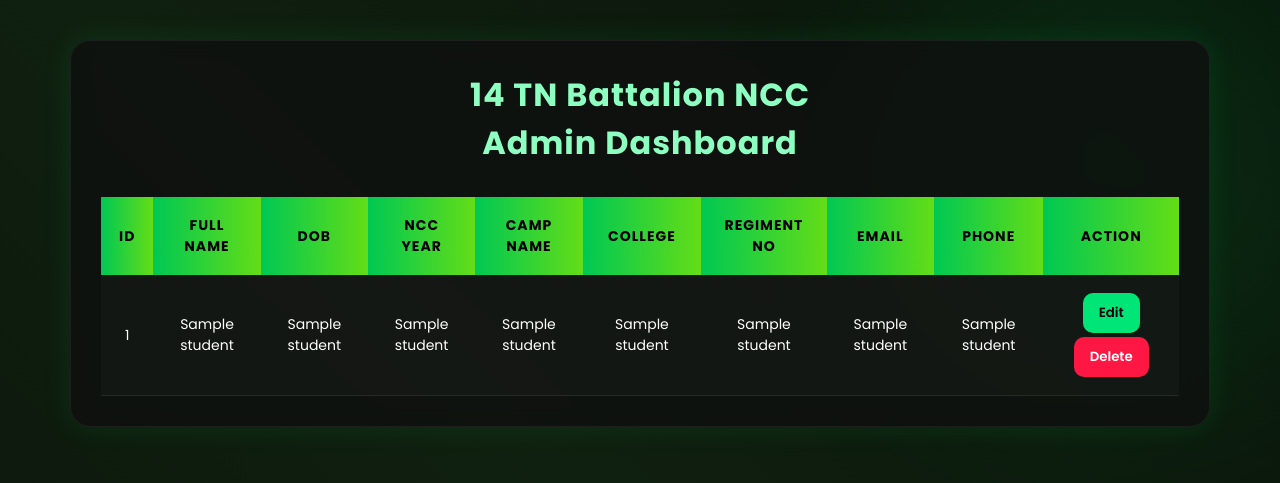
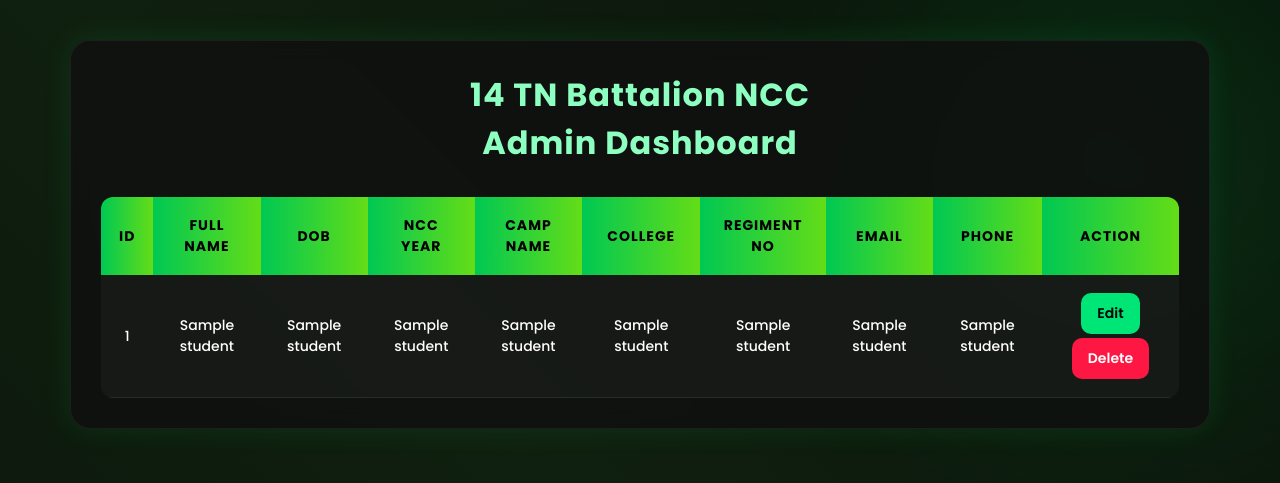
Before and after one commit to Priyankasivalingam/14_tn_battalion_ncc_registration, a Flask app: template templates/admin_dashboard.html in a window 1280 px wide. Shown: the top 483 px of the page. Run offline with Flask 3, Linux system fonts and the light colour scheme; the template is opened without the code that fills it: most values are stand-ins (such as "Sample title", 1, 10 or a date in 2020).

Commit message:
updated railway flask app

```diff
--- a/static/css/dashboard.css
+++ b/static/css/dashboard.css
@@ -22,7 +22,10 @@ body{
     position:relative;
 }
 
-/* Background Animation */
+
+/* =========================================
+BACKGROUND ANIMATION
+========================================= */
 
 body::before{
 
@@ -63,7 +66,10 @@ body::before{
     }
 }
 
-/* Glow */
+
+/* =========================================
+GREEN GLOW
+========================================= */
 
 .glow{
 
@@ -84,7 +90,10 @@ body::before{
     z-index:-1;
 }
 
-/* Container */
+
+/* =========================================
+CONTAINER
+========================================= */
 
 .container{
 
@@ -96,7 +105,7 @@ body::before{
 
     border-radius:20px;
 
-    background:rgba(15,15,15,0.75);
+    background:rgba(15,15,15,0.80);
 
     border:1px solid rgba(255,255,255,0.06);
 
@@ -106,7 +115,10 @@ body::before{
     0 0 30px rgba(0,255,100,0.1);
 }
 
-/* Heading */
+
+/* =========================================
+HEADING
+========================================= */
 
 h1{
 
@@ -121,9 +133,14 @@ h1{
     font-weight:700;
 
     letter-spacing:1px;
+
+    line-height:1.5;
 }
 
-/* Table */
+
+/* =========================================
+TABLE
+========================================= */
 
 table{
 
@@ -132,7 +149,14 @@ table{
     border-collapse:collapse;
 
     margin-top:20px;
+
+    overflow:hidden;
+
+    border-radius:12px;
 }
+
+
+/* TABLE HEADER */
 
 th{
 
@@ -152,7 +176,12 @@ th{
     text-transform:uppercase;
 
     letter-spacing:1px;
+
+    font-weight:700;
 }
+
+
+/* TABLE DATA */
 
 td{
 
@@ -162,22 +191,37 @@ td{
 
     border-bottom:1px solid rgba(255,255,255,0.08);
 
-    background:rgba(255,255,255,0.02);
+    background:rgba(255,255,255,0.03);
 
     font-size:14px;
+
+    color:#ffffff;
+
+    font-weight:500;
 }
+
+
+/* ROWS */
 
 tr{
 
-    transition:0.3s;
+    transition:0.3s ease;
 }
+
+
+/* HOVER EFFECT */
 
 tr:hover td{
 
-    background:rgba(0,255,100,0.08);
+    background:rgba(0,255,100,0.10);
+
+    color:#8cffc1;
 }
 
-/* Buttons */
+
+/* =========================================
+BUTTONS
+========================================= */
 
 .action-btn{
 
@@ -194,7 +238,12 @@ tr:hover td{
     transition:0.3s;
 
     margin:2px;
+
+    font-size:14px;
 }
+
+
+/* EDIT BUTTON */
 
 .edit-btn{
 
@@ -211,6 +260,9 @@ tr:hover td{
     0 0 15px rgba(0,255,120,0.4);
 }
 
+
+/* DELETE BUTTON */
+
 .delete-btn{
 
     background:#ff1744;
@@ -226,7 +278,33 @@ tr:hover td{
     0 0 15px rgba(255,0,60,0.4);
 }
 
-/* Responsive */
+
+/* =========================================
+SCROLLBAR
+========================================= */
+
+::-webkit-scrollbar{
+
+    height:8px;
+    width:8px;
+}
+
+::-webkit-scrollbar-track{
+
+    background:#111;
+}
+
+::-webkit-scrollbar-thumb{
+
+    background:#00e676;
+
+    border-radius:10px;
+}
+
+
+/* =========================================
+RESPONSIVE
+========================================= */
 
 @media(max-width:1200px){
 
@@ -238,4 +316,12 @@ tr:hover td{
     td{
         padding:10px;
     }
+
+    h1{
+        font-size:24px;
+    }
+
+    .container{
+        padding:20px;
+    }
 }
```
